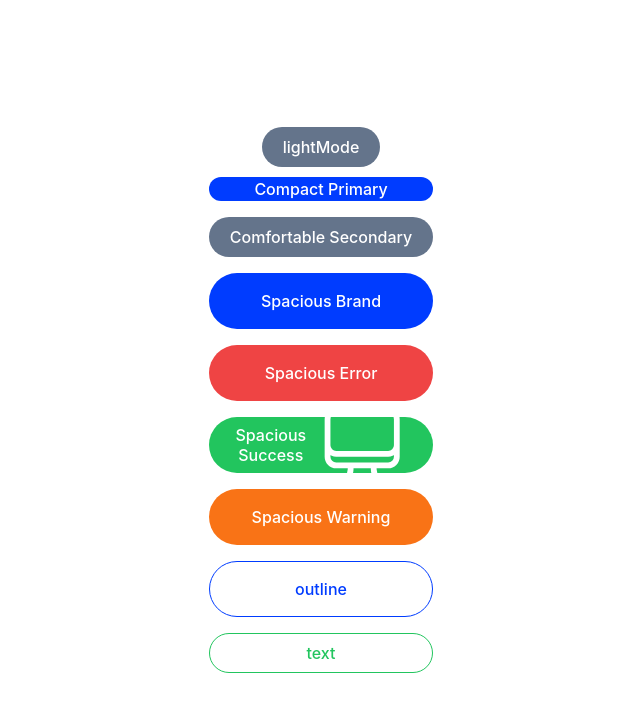
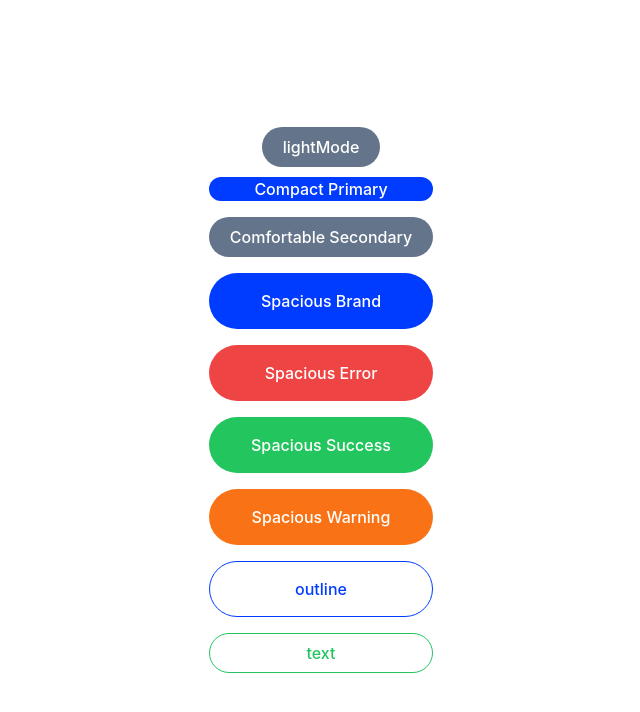
Before and after one commit to svensson1982/ids-test, a Vue app: page / in a window 1280 px wide. Shown: the top 712 px of the page, without its empty margins (319-959 px from the left). Built offline with nearby package versions, Linux system fonts and the light colour scheme.

Commit message:
maybe fixed

```diff
--- a/src/App.vue
+++ b/src/App.vue
@@ -1,7 +1,7 @@
 <script setup lang="ts">
   import { ref } from 'vue';
-import IdsButton from './components/IdsButton.vue'
-  import { ComputerDesktopIcon } from '@heroicons/vue/24/outline';
+  import IdsButton from './components/IdsButton.vue'
+
   const darkText = ref('lightMode');
   function drMode() {
     if (document.documentElement.classList.contains('dark')) {
@@ -25,7 +25,6 @@ import IdsButton from './components/IdsButton.vue'
     <IdsButton size="spacious" variant="error" >Spacious Error</IdsButton>
     <IdsButton size="spacious" variant="success" >
       Spacious Success
-      <ComputerDesktopIcon class="w-10px h-10px text-gray-200 cursor-pointer hover:opacity-60" />
     </IdsButton>
     <IdsButton size="spacious" variant="warning" >Spacious Warning</IdsButton>
     <IdsButton mode="outlined" size="spacious" variant="primary" >outline</IdsButton>
--- a/src/components/IdsButton.vue
+++ b/src/components/IdsButton.vue
@@ -37,14 +37,10 @@ const buttonStyle = reactive({
   //active
   activeBackground: `var(--comp-buttons-${props.mode}-color-bg-${props.variant}-pressed)`,
   activeBorder: `var(--comp-buttons-size-${props.size}-border, 1px) solid var(--comp-buttons-${props.mode}-color-border-${props.variant}-pressed, rgba(255, 255, 255, 0.00))`,
-
-
 });
-
 </script>
 
 <template>
-  <!-- :class="[size, variant]" -->
   <button :type="type" :class="[size, 'ids-button']">
   <slot></slot>
   </button>
--- /dev/null
+++ b/src/components/index.d.ts
@@ -0,0 +1,3 @@
+import IdsButton from "./IdsButton.vue";
+
+export { IdsButton };
--- a/vite.config.ts
+++ b/vite.config.ts
@@ -11,7 +11,7 @@ export default defineConfig({
       entry: resolve(__dirname, "src/index.ts"),
       name: "Icell Design System",
       // the name of the output files when the build is run
-      fileName: "I-DS",
+      fileName: "index",
     },
     rollupOptions: {
       // make sure to externalize deps that shouldn't be bundled
```
Also changed, not shown: package.json (+5 -3 lines), 1 other file (tests, documents, lock files or other folders).
